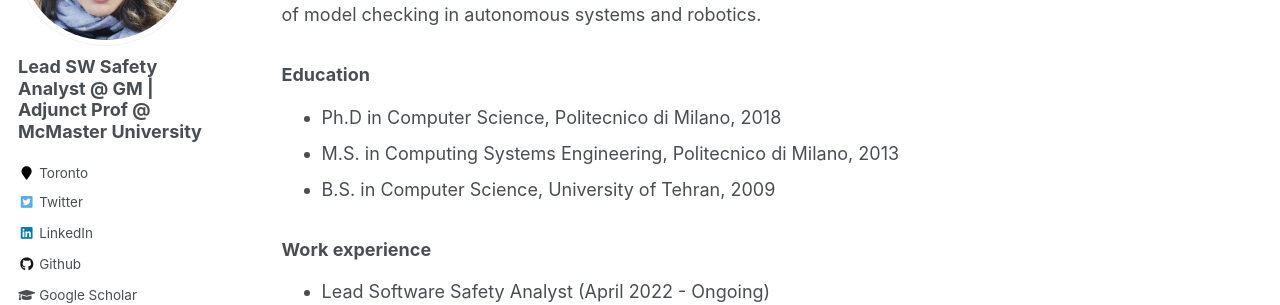
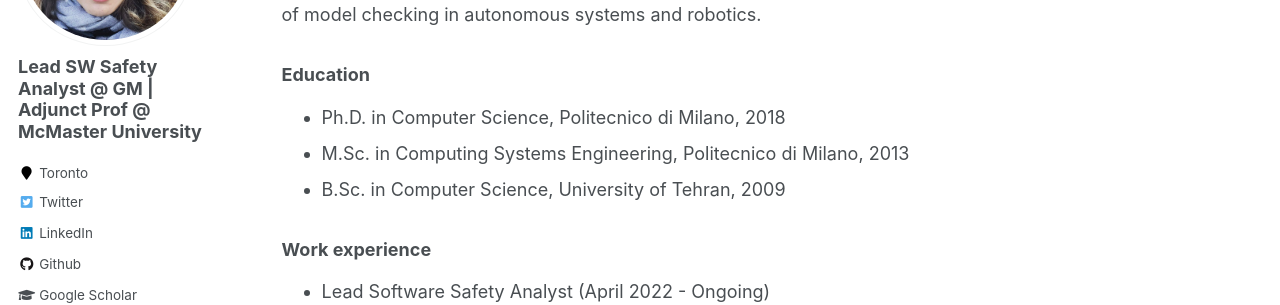
Before and after one commit to Askarpour/askarpour.github.io, a Jekyll site: the page built from _pages/about.md, in a window 1280 px wide and 900 px high, scrolled down 705 px. Shown: the part 153-458 px from the top of the window. Built offline with Jekyll 4.4.1, drawn with Linux system fonts in a browser that asks for light colours; some web fonts are replaced.

```diff
--- a/_pages/about.md
+++ b/_pages/about.md
@@ -25,9 +25,9 @@ My research interests are formal verification, model-based safety analysis and a
 
 <h3>Education</h3>
 
-* Ph.D in Computer Science, Politecnico di Milano, 2018
-* M.S. in Computing Systems Engineering, Politecnico di Milano, 2013
-* B.S. in Computer Science, University of Tehran, 2009
+* Ph.D. in Computer Science, Politecnico di Milano, 2018
+* M.Sc. in Computing Systems Engineering, Politecnico di Milano, 2013
+* B.Sc. in Computer Science, University of Tehran, 2009
 
 <h3>Work experience</h3>
 
```
